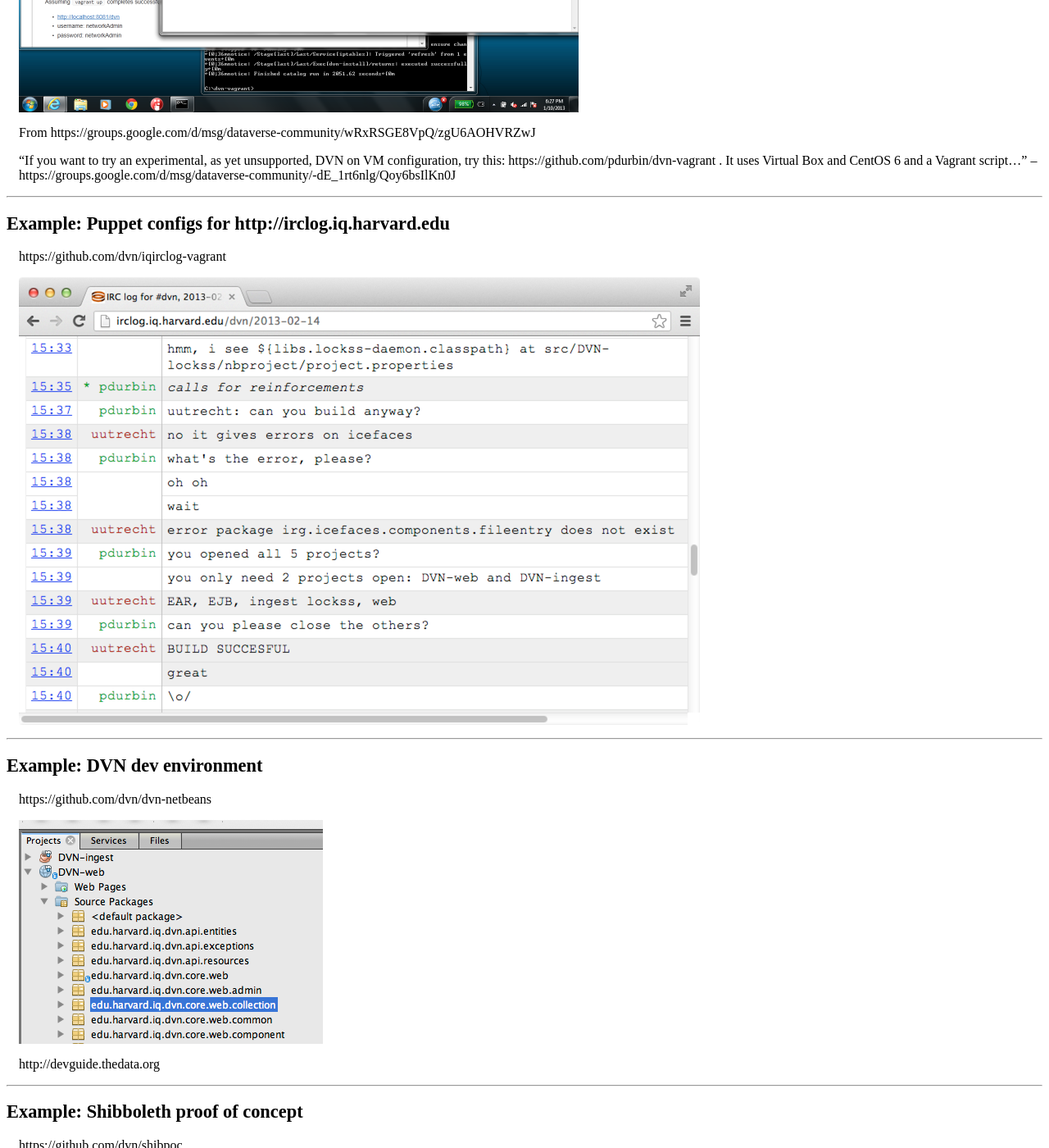
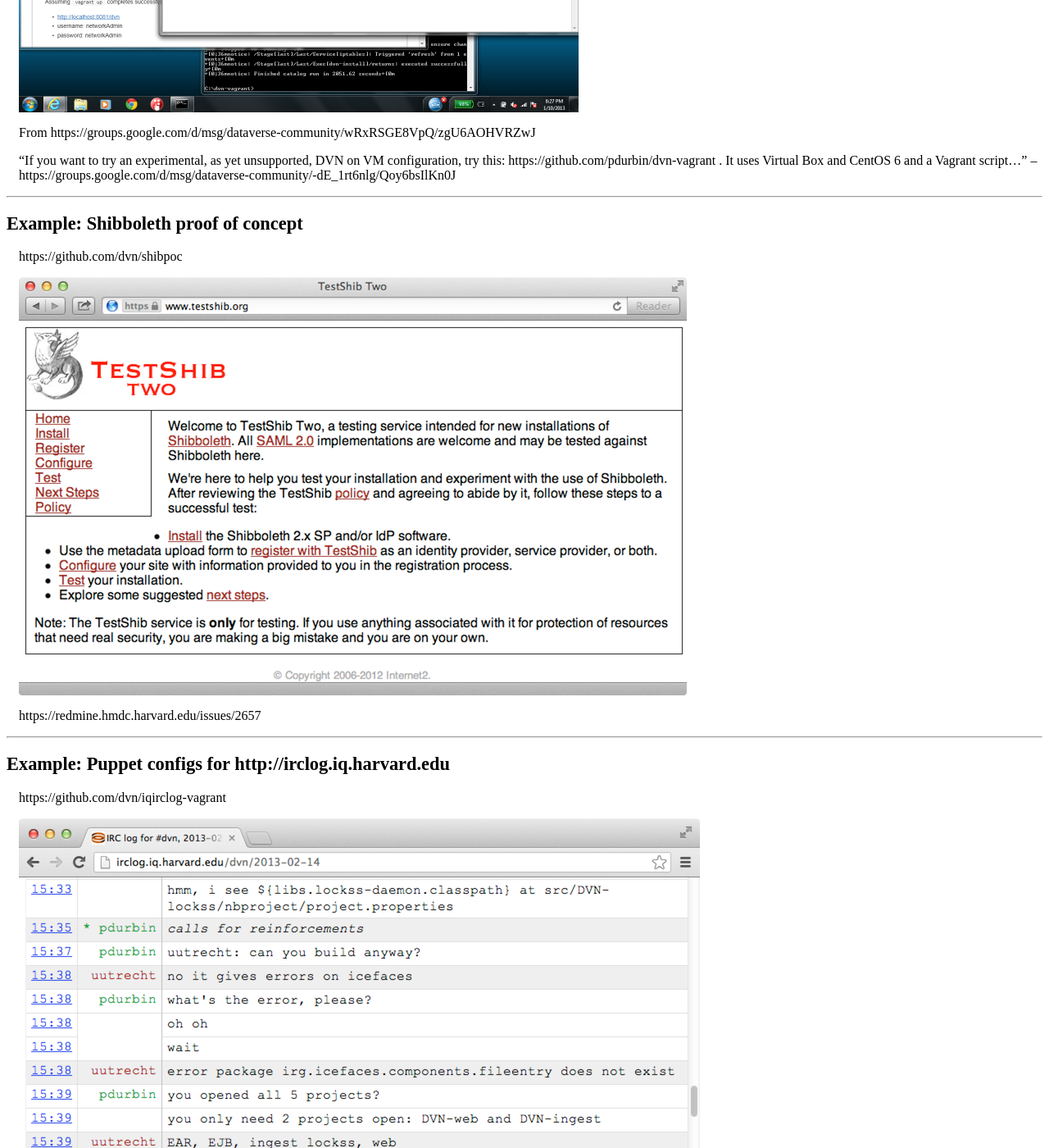
Before and after one commit to IQSS/vagrant-at-iqss, a Jekyll site: the page built from index.md, in a window 1280 px wide and 1400 px high, scrolled down 558 px. Shown: the whole window at 82% size. Built offline with Jekyll 4.4.1, drawn with Linux system fonts in a browser that asks for light colours; Markdown is read by kramdown in place of the engine named in the settings; part of the change alters nothing that is shown; some of the changed text lies outside the part shown.

```diff
--- a/index.md
+++ b/index.md
@@ -24,6 +24,16 @@ From https://groups.google.com/d/msg/dataverse-community/wRxRSGE8VpQ/zgU6AOHVRZw
 
 ---
 
+## Example: Shibboleth proof of concept
+
+https://github.com/dvn/shibpoc
+
+<img src="./images/testshib.png" height="510px" width="815px">
+
+https://redmine.hmdc.harvard.edu/issues/2657
+
+---
+
 ## Example: Puppet configs for http://irclog.iq.harvard.edu
 
 https://github.com/dvn/iqirclog-vagrant
@@ -39,16 +49,6 @@ https://github.com/dvn/dvn-netbeans
 <img src="./images/netbeans.png" height="273px" width="371px">
 
 http://devguide.thedata.org
-
----
-
-## Example: Shibboleth proof of concept
-
-https://github.com/dvn/shibpoc
-
-<img src="./images/testshib.png" height="510px" width="815px">
-
-https://redmine.hmdc.harvard.edu/issues/2657
 
 ---
 
```
